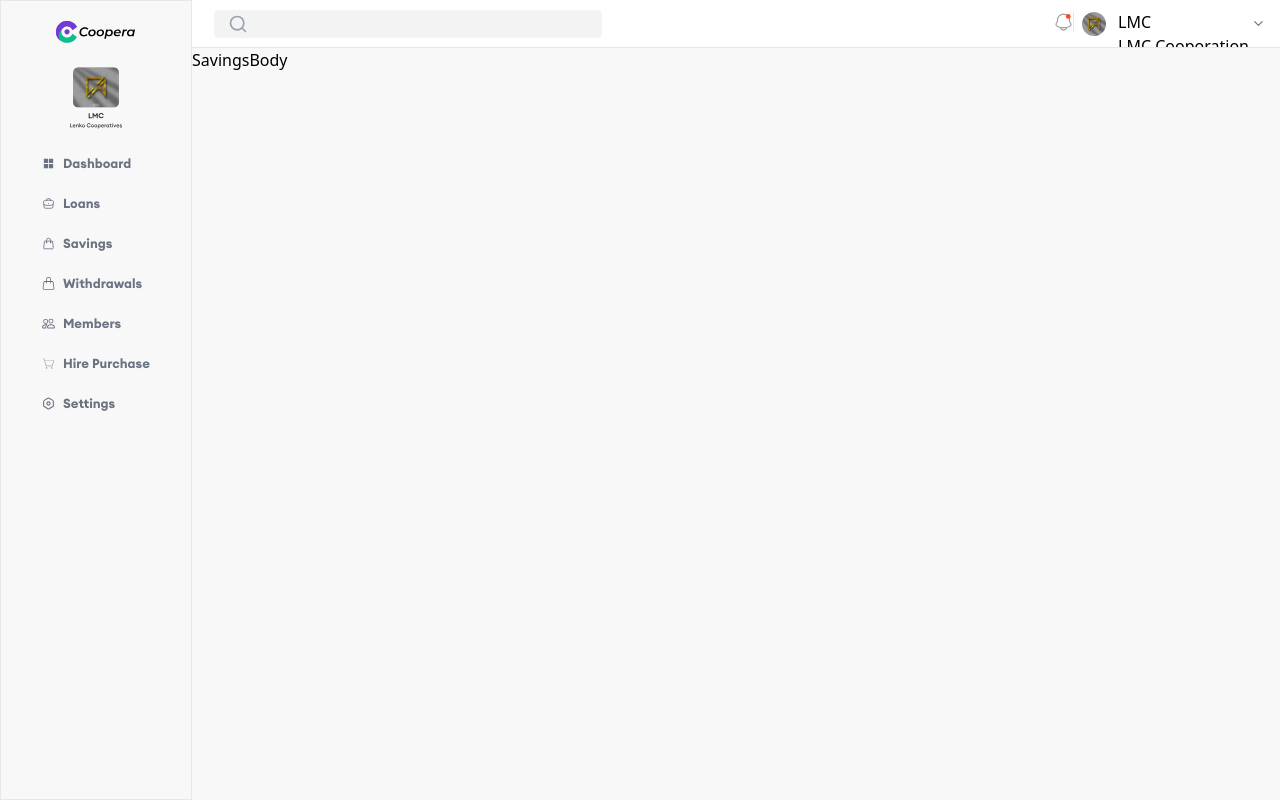
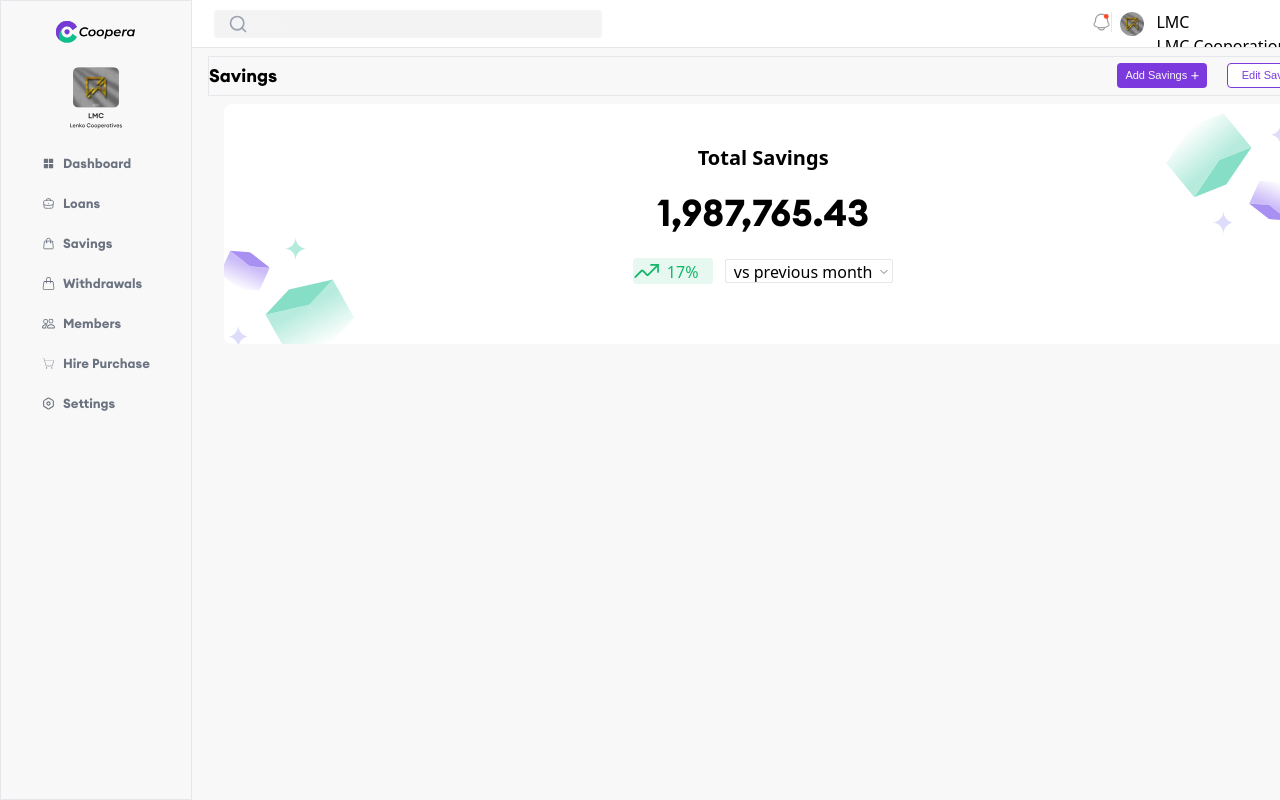
Before and after one commit to CooperaApp/Coopera-Member-Frontend, a React (Create React App) app: page / in a window 1280 px wide. Built offline with nearby package versions, Linux system fonts and the light colour scheme.

Commit message:
Savings Tab commenced

```diff
--- a/src/App.js
+++ b/src/App.js
@@ -1,8 +1,6 @@
 import { BrowserRouter, Routes, Route } from "react-router-dom";
 import Savings from "./pages/authorization/Savings";
-import TopNav from "./utils/reusable/TopNav";
-import SideBar from "./utils/reusable/SideBar";
-import Testing from "./pages/authorization/Testing";
+
 
 
 function App() {
@@ -12,9 +10,6 @@ function App() {
         <Routes>
          <Route path="/" element={<Savings />} />
           <Route path="/savings" element={<Savings />} />
-          <Route path="/top" element={<TopNav />} />
-          <Route path="/side" element={<SideBar />} />
-          <Route path="/test" element={<Testing />} />
         </Routes>
       </BrowserRouter>
 
--- a/src/pages/body/SavingsBody.jsx
+++ b/src/pages/body/SavingsBody.jsx
@@ -1,9 +1,29 @@
 import React from 'react'
+import AddVector from "../../assets/images/svg/AddVector.svg"
+import "../../styles/Savings.css";
+import SavingsCard from '../../utils/reusable/SavingsCard';
 
 const SavingsBody = () => {
+
+  const total = "1,987,765.43";
   return (
-    <div>
-        SavingsBody
+    <div className='h-full ml-4 mt-2 overflow-y-hidden'>
+        <div className='flex flex-row mb-2 border'>
+
+        <div className='savings-tag'>Savings</div>
+        <div className="flex flex-row justify-between ml-60 ">
+          <button id="add-savings">
+            Add Savings
+            <img src={AddVector} alt=''/>
+          </button>
+          <button id="edit-savings">Edit Savings</button>
+        </div>
+        </div>
+
+        <div>
+          <SavingsCard totalSavings={total}/>
+        </div>
+
     </div>
   )
 }
--- /dev/null
+++ b/src/styles/Savings.css
@@ -0,0 +1,62 @@
+.savings-tag{
+    font-family: 'EuclidCircularA', sans-serif;
+    font-weight: 600;
+    font-size: 18px;
+    line-height: 38px;
+}
+
+#add-savings{
+    margin-top: 6px;
+    font-weight: normal;
+    font-size: 11px;
+    font-family: sans-serif;
+    align-items: center;
+    justify-content: center;
+    border-radius: 4px;
+    background-color: #7C39DE;
+    color: #F8F8F9;
+    width: 90px;
+    height: 25px;
+    display: flex;
+    margin-left: 600px;
+}
+
+
+#add-savings img{
+    width: 8px;
+    height: 8px;
+    top: 3px;
+    margin-left: 4px;
+}
+
+
+#edit-savings {
+    margin-top: 6px;
+    font-weight: normal;
+    font-size: 11px;
+    font-family: sans-serif;
+    align-items: center;
+    justify-content: center;
+    border-radius: 4px;
+    border: 1px solid #7C39DE;
+    background-color: white;
+    color: #7C39DE;
+    width: 90px;
+    height: 25px;
+    display: flex;
+    margin-left: 20px;
+}
+
+.total-savings-amount {
+    font-family: 'EuclidCircularA', sans-serif;
+    font-size: 37px;
+    font-weight: 600;
+    line-height: 58px;
+    letter-spacing: 0em;
+    text-align: left;
+
+}
+
+.total-savings {
+    font-size: 24px;
+}
--- /dev/null
+++ b/src/utils/reusable/SavingsCard.jsx
@@ -0,0 +1,55 @@
+import React from 'react';
+import GreenArrow from "../../assets/images/svg/Green-Arrow.svg";
+import Flower from "../../assets/images/svg/SavingsFlower.svg";
+import FlowerTwo from "../../assets/images/svg/SavingsFlower2.svg";
+import ArrowOptions from "../../assets/images/svg/Arrow-Options.svg";
+
+const SavingsCard = ({totalSavings}) => {
+  return (
+        <div className="mb-10 h-60 ml-4 mr-4 mb-7 flex bg-[#FFFFFF] rounded-lg relative">
+          <div className="absolute bottom-0 left-0">
+            <img src={Flower} alt="Flower One" />
+          </div>
+
+          <div className="flex-grow flex flex-col items-center justify-center text-center">
+            <p className="total-savings font-semibold text-xl mb-3">
+              Total Savings
+            </p>
+            <p className="total-savings-amount  mb-4">{totalSavings}</p>
+
+            <div className="flex mb-5">
+              <div
+                className="flex rounded h-full w-20"
+                style={{ backgroundColor: "#E7F8F0" }}
+              >
+                <img src={GreenArrow} alt="Green Arrow" />
+                <p
+                  className="percentage-figure pl-2 mt-0.5"
+                  style={{ color: "#12B76A" }}
+                >
+                  17%
+                </p>
+              </div>
+              <div className="flex items-center ml-3">
+                <div className="border flex h-6 rounded-sm w-30">
+                  <p className="previous-month-styling ml-2">
+                    vs previous month
+                  </p>
+                  <img
+                    src={ArrowOptions}
+                    alt="Arrow Options"
+                    className="w-4 h-4 ml-1 mt-1"
+                  />
+                </div>
+              </div>
+            </div>
+          </div>
+
+          <div className="absolute top-0 right-0">
+            <img src={FlowerTwo} alt="Flower Two" />
+          </div>
+        </div>
+  )
+}
+
+export default SavingsCard
```
